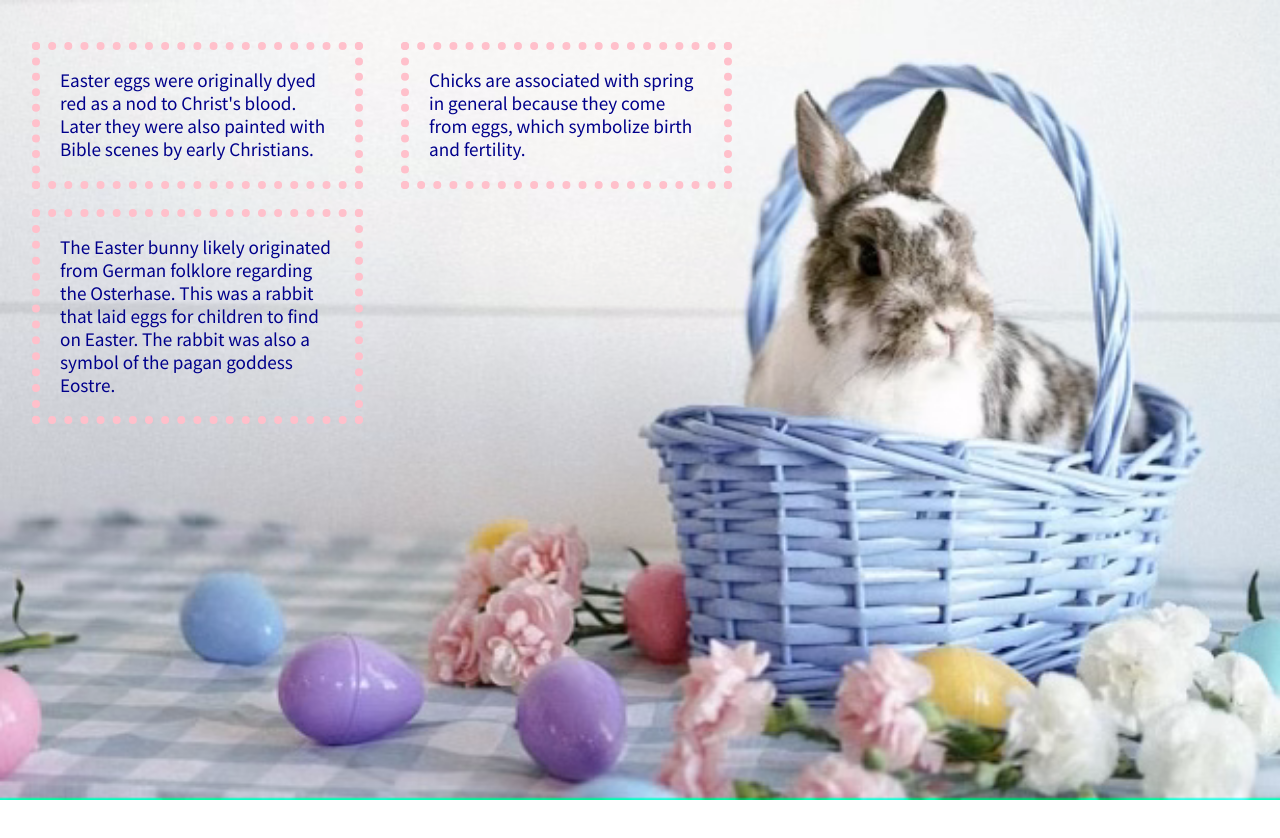
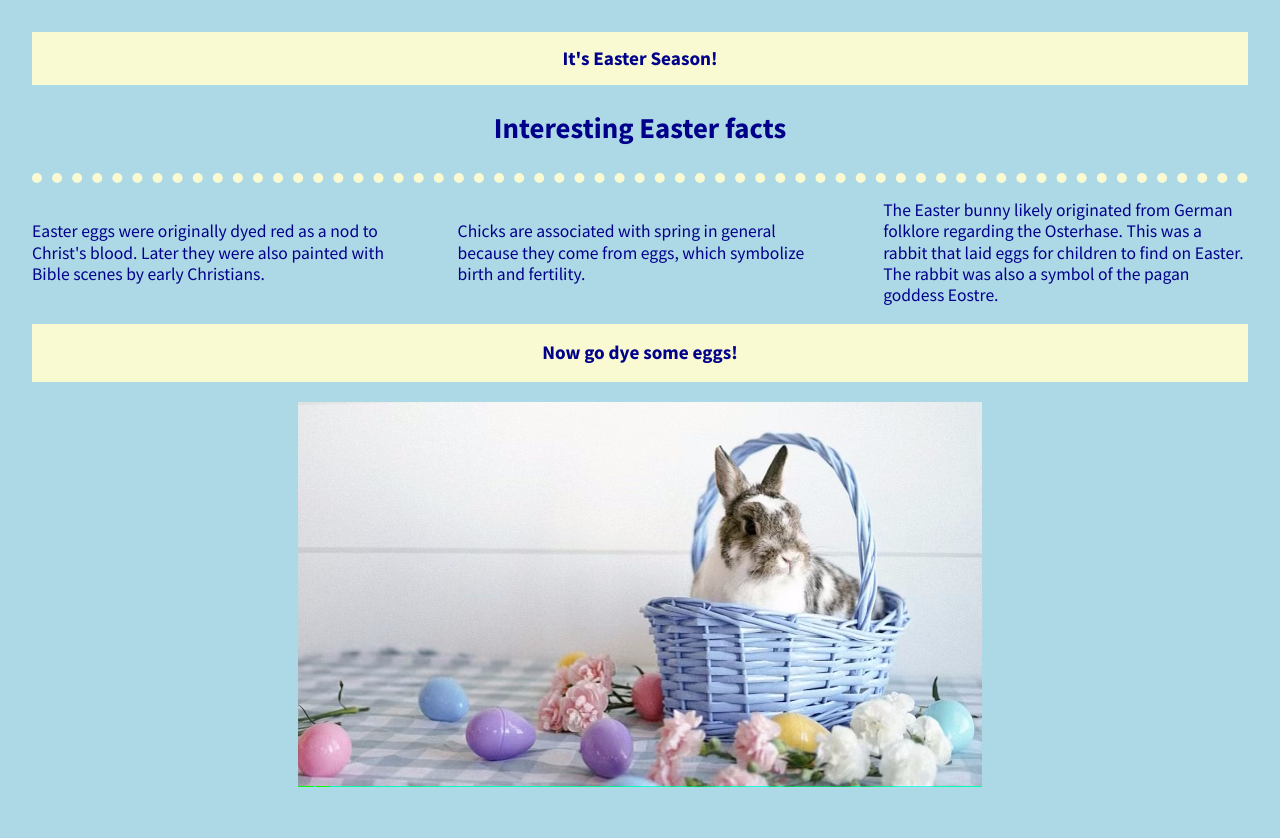
Before and after one commit to Sarah-Thomas-992/206-divs-fb-starter, a plain HTML site: page index.html in a window 1280 px wide. Drawn offline with nearby package versions, Linux system fonts and the light colour scheme.

Commit message:
Updated layout and added to Easter theme

```diff
--- a/css/main.css
+++ b/css/main.css
@@ -97,9 +97,8 @@ textarea {
 
 
 html {
-    background: url('../img/marigold.png') no-repeat center;
+    background: lightblue;
     height: 100%;
-    background-size: cover;
 }
 
 body {
@@ -110,28 +109,60 @@ body {
 }
 
 .wrapper {
-    /*add display:flex and set justify-content to space-between*/
     font-weight: 400;
     display: flex;
+    align-items: center;
+    justify-content: center;
     justify-content: space-between;
-    flex-wrap: wrap;
-    width: 700px;
+    flex-flow: row wrap;
 }
 
-.div-1,
-.div-2,
-.div-3 {
+header,
+main,
+footer {
+    display: flex;
+    align-items: center;
+    justify-content: center;
+    width: 100%;
+    color: darkblue;
+}
+
+header,
+footer{
+    background-color: lightgoldenrodyellow;
+}
+
+main{
+    border-bottom: 10px dotted lightgoldenrodyellow;
+}
+
+header h1{
+    font-size: 1.2em;
+}
+
+main h2{
+    font-size: 1.8em;
+}
+
+.wrapper .div-1,
+.wrapper .div-2,
+.wrapper .div-3 {
     /*give the divs a width of 30%, add display:flex, set justify-content and align-items to center*/
     color: darkblue;
     line-height: 1.2em;
-    font-size: 1.2em;
-    width: 275px;
+    font-size: 1.1em;
+    width: 30%;
     display: flex;
     justify-content: center;
-    align-items: flex-start;
-    border: 8px dotted pink;
-    padding: 0 20px;
-    margin: 10px 0;
+    align-items: center;
+}
+
+footer h2{
+    font-size: 1.2em;
+}
+
+.wrapper .bunny{
+    margin: 20px auto;
 }
 
 
--- a/index.html
+++ b/index.html
@@ -22,10 +22,16 @@
     <!--[if lt IE 8]>
             <p class="browserupgrade">You are using an <strong>outdated</strong> browser. Please <a href="http://browsehappy.com/">upgrade your browser</a> to improve your experience.</p>
         <![endif]-->
-
     <section class="wrapper">
+        <header>
+            <h1>It's Easter Season!</h1>
+        </header>
+        <main>
+            <h2>Interesting Easter facts</h2>
+        </main>
         <div class="div-1">
-            <p>Easter eggs were originally dyed red as a nod to Christ's blood. Later they were also painted with Bible
+            <p>Easter eggs were originally dyed red as a nod to Christ's blood. Later they were also painted with
+                Bible
                 scenes by early Christians.</p>
         </div>
         <div class="div-2">
@@ -33,8 +39,16 @@
                 fertility.</p>
         </div>
         <div class="div-3">
-            <p>The Easter bunny likely originated from German folklore regarding the Osterhase. This was a rabbit that
-                laid eggs for children to find on Easter. The rabbit was also a symbol of the pagan goddess Eostre.</p>
+            <p>The Easter bunny likely originated from German folklore regarding the Osterhase. This was a rabbit
+                that
+                laid eggs for children to find on Easter. The rabbit was also a symbol of the pagan goddess Eostre.
+            </p>
+        </div>
+        <footer>
+            <h2>Now go dye some eggs!</h2>
+        </footer>
+        <div class="bunny">
+            <img src="img/marigold.png" alt="Image of a bunny in a basket with flowers">
         </div>
     </section>
 
```
